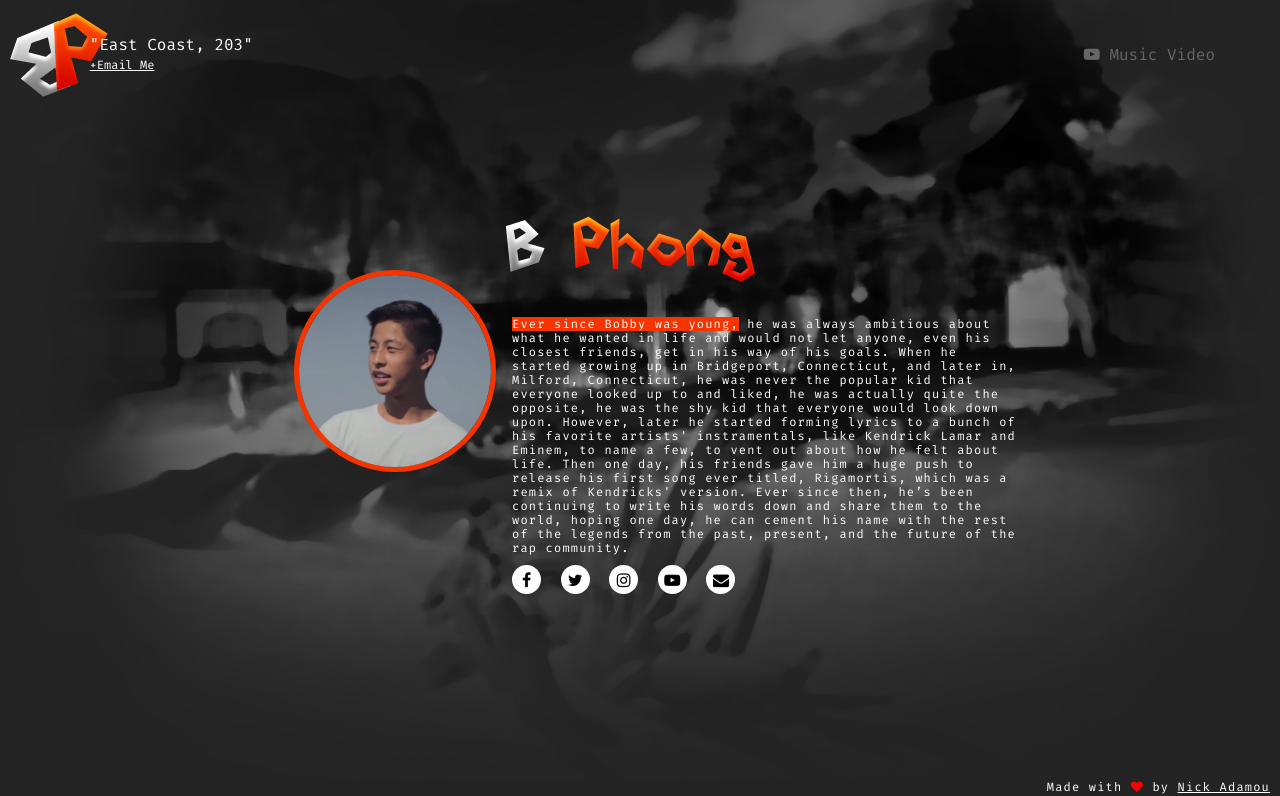
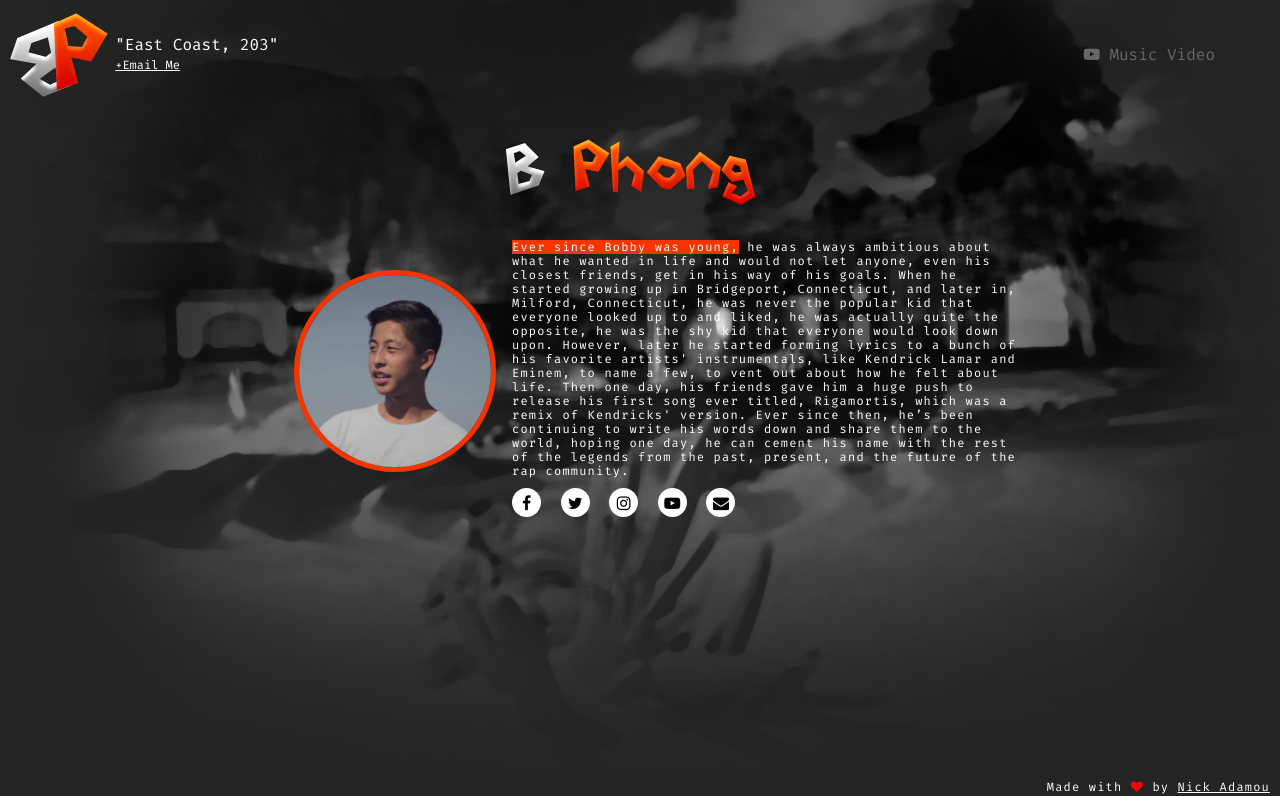
Before and after one commit to bphong/bphong.github.io, a Jekyll site: the page built from index.html, in a window 1280 px wide, cut to the strip 0-796 px from the top of the page. Built offline with Jekyll 4.4.1, drawn with Linux system fonts in a browser that asks for light colours; nearby versions of some CDN libraries; Markdown is read by kramdown in place of the engine named in the settings.

Commit message:
Minor Update

```diff
--- a/_includes/about.html
+++ b/_includes/about.html
@@ -6,7 +6,7 @@
       When he started growing up in Bridgeport, Connecticut, and later in, Milford, Connecticut, he was never
       the popular kid that everyone looked up to and liked, he was actually quite the opposite, he was
       the shy kid that everyone would look down upon. However, later he started forming lyrics to a
-      bunch of his favorite artists' instramentals, like Kendrick Lamar and Eminem, to name a few, to vent out about
+      bunch of his favorite artists' instrumentals, like Kendrick Lamar and Eminem, to name a few, to vent out about
       how he felt about life. Then one day, his friends gave him a huge push to release his
       first song ever titled, Rigamortis, which was a remix of Kendricks' version. Ever since then, he’s been
       continuing to write his words down and share them to the world, hoping one day, he can cement his
--- a/assets/css/index.css
+++ b/assets/css/index.css
@@ -2608,6 +2608,9 @@ body {
       top: 35px;
       left: 7%;
       color: white; }
+      @media (max-width: 1280px) {
+        .nav .logo-container .motto {
+          left: 9%; } }
       @media (max-width: 1024px) {
         .nav .logo-container .motto {
           left: 11%; } }
@@ -2636,6 +2639,9 @@ body {
     margin-left: 40%;
     margin-top: 6%;
     width: 40%; }
+    @media (max-width: 1280px) {
+      .about .about-container {
+        margin-top: 0px; } }
     @media (max-width: 1024px) {
       .about .about-container {
         width: 55%; } }
--- a/assets/jade/about.jade
+++ b/assets/jade/about.jade
@@ -11,7 +11,7 @@ section.about
 			| When he started growing up in Bridgeport, Connecticut, and later in, Milford, Connecticut, he was never
 			| the popular kid that everyone looked up to and liked, he was actually quite the opposite, he was
 			| the shy kid that everyone would look down upon. However, later he started forming lyrics to a
-			| bunch of his favorite artists' instramentals, like Kendrick Lamar and Eminem, to name a few, to vent out about
+			| bunch of his favorite artists' instrumentals, like Kendrick Lamar and Eminem, to name a few, to vent out about
 			| how he felt about life. Then one day, his friends gave him a huge push to release his
 			| first song ever titled, Rigamortis, which was a remix of Kendricks' version. Ever since then, he’s been
 			| continuing to write his words down and share them to the world, hoping one day, he can cement his
--- a/assets/sass/3-sections/_about.sass
+++ b/assets/sass/3-sections/_about.sass
@@ -5,6 +5,9 @@
 		margin-left: 40%
 		margin-top: 6%
 		width: 40%
+
+		@media (max-width: 1290px)
+			margin-top: 0px
 
 		@media (max-width: 1024px)
 			width: 55%
--- a/assets/sass/3-sections/_nav.sass
+++ b/assets/sass/3-sections/_nav.sass
@@ -63,6 +63,9 @@
 			top: 35px
 			left: 7%
 
+			@media (max-width: 1280px)
+				left: 9%
+
 			@media (max-width: 1024px)
 				left: 11%
 
```
Also changed, not shown: 5 other files.
